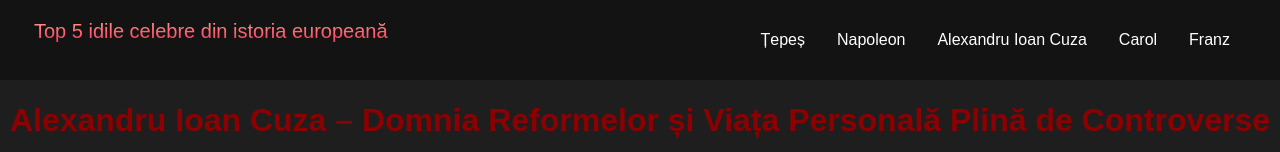
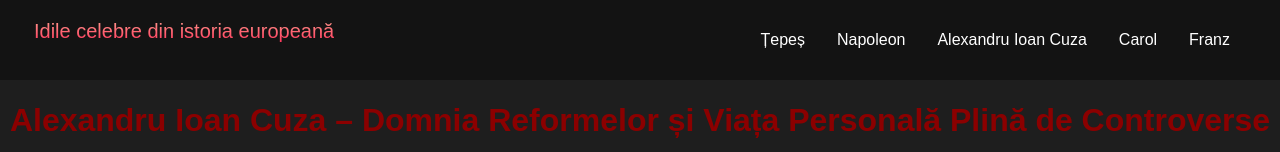
Before and after one commit to Top-5-idile-din-istoria-europei/idile, a plain HTML site: page Alexandru Ioan Cuza.html in a window 1280 px wide. Shown: the top 152 px of the page. Drawn offline with Linux system fonts and the light colour scheme.

Commit message:
Update Alexandru Ioan Cuza.html

```diff
--- a/Alexandru Ioan Cuza.html
+++ b/Alexandru Ioan Cuza.html
@@ -4,14 +4,14 @@
         <meta charset="UTF-8">
         <meta name="viewport" content="width=device-width, initial-scale=1.0">
 
-        <title>Top 5 idile celebre din istoria europeană</title>
+        <title>Idile celebre din istoria europeană</title>
         <link rel="stylesheet" href="styles.css">
 </head>
 <body>
 
     <nav class="navbar">
         <div class="navbar__container">
-            <a href="index.html" id="navbar__logo">Top 5 idile celebre din istoria europeană</a>
+            <a href="index.html" id="navbar__logo">Idile celebre din istoria europeană</a>
             <div class="navbar__toggle" id="mobile-menu">
                 <span class="bar"></span>
                 <span class="bar"></span>
```
